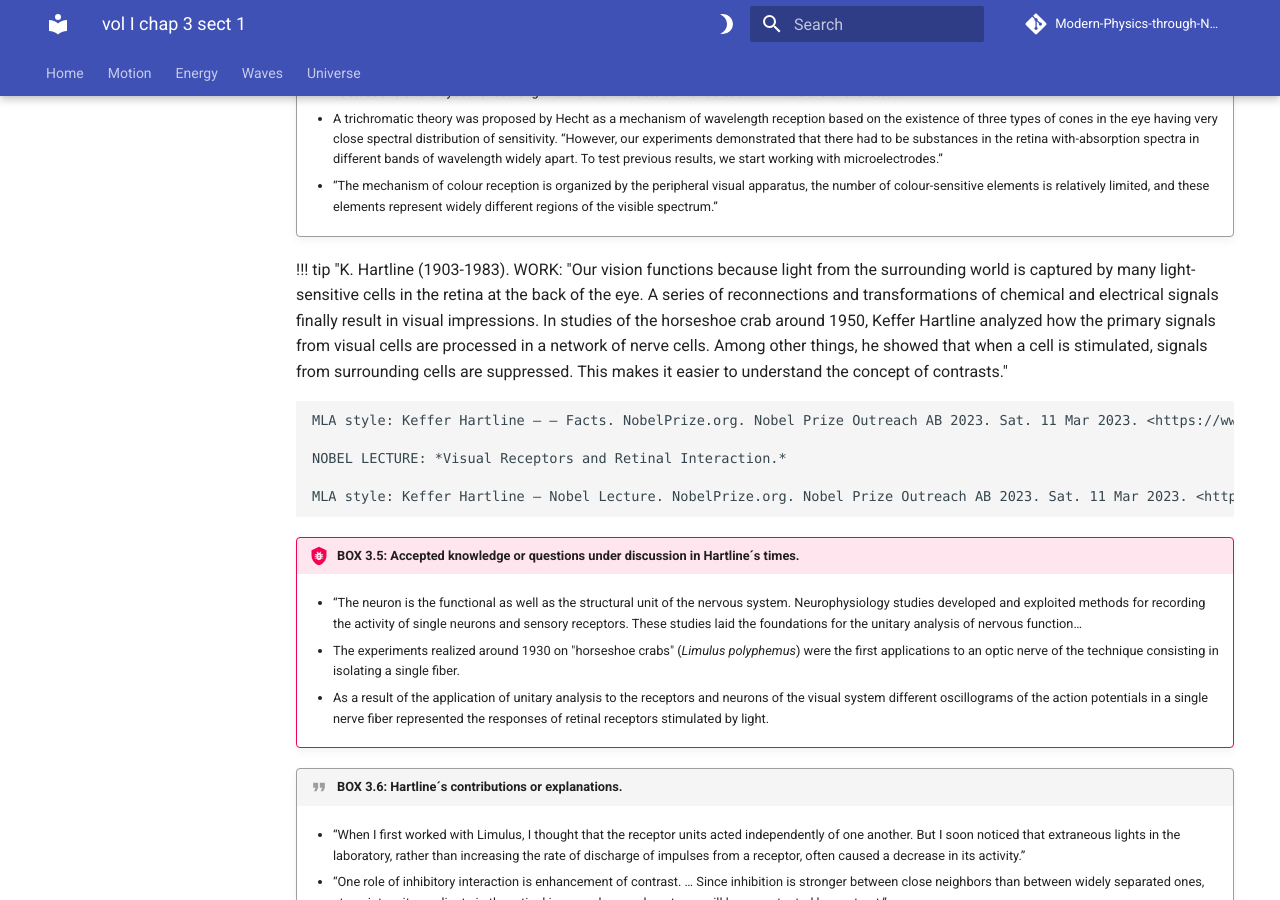
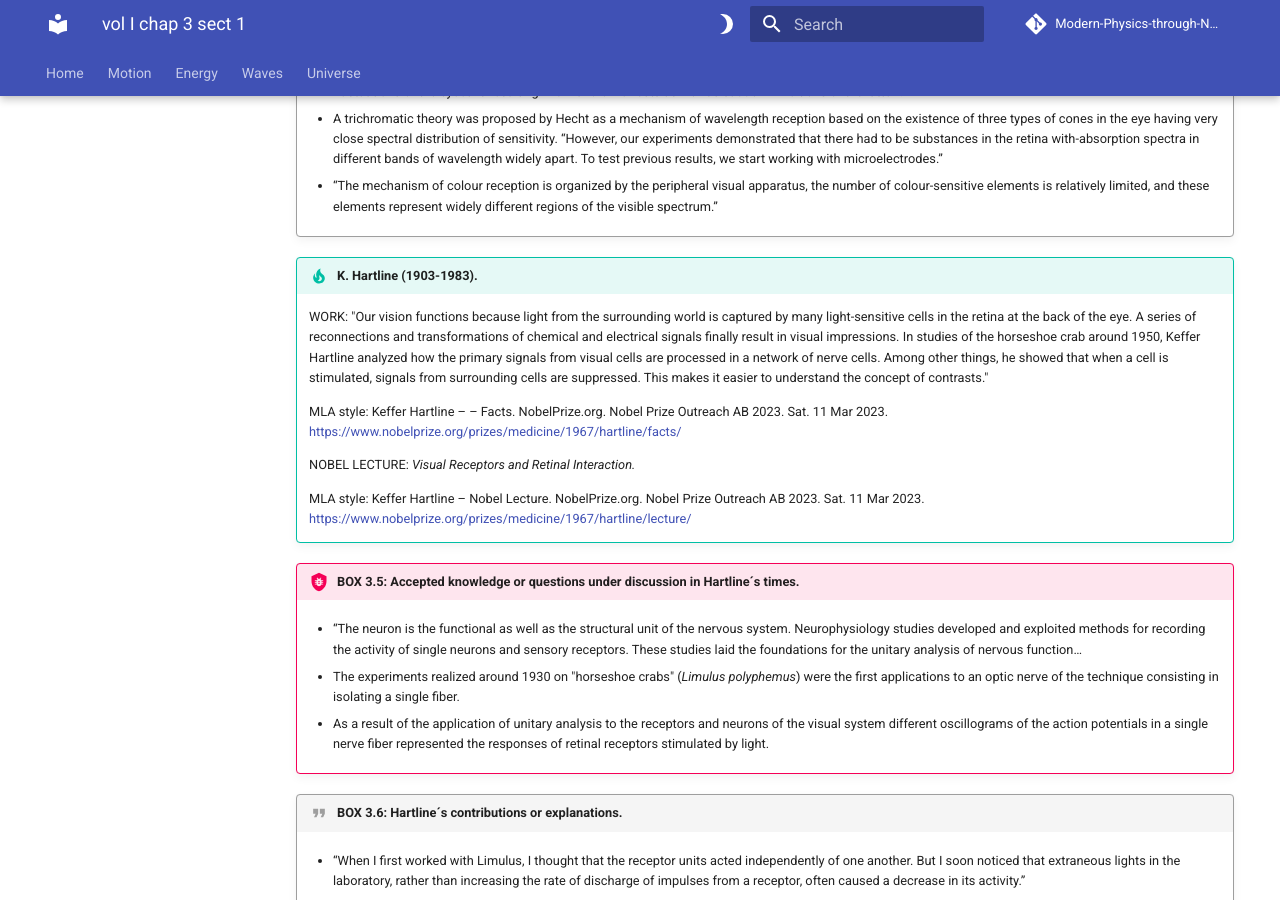
Before and after one commit to modphysnobel/modphysnobel.github.io, an MkDocs documentation site: the page built from docs/vol-I/vol-I-chap-3-sect-1.md, in a window 1280 px wide and 900 px high, scrolled down 2997 px. Built offline with MkDocs 1.6.1 and Material for MkDocs 9.7.7, drawn with Linux system fonts in a browser that asks for light colours; some web fonts are replaced; comment, search, counter and statistics services are not loaded.

Commit message:
Update vol-I-chap-3-sect-1.md

```diff
--- a/docs/vol-I/vol-I-chap-3-sect-1.md
+++ b/docs/vol-I/vol-I-chap-3-sect-1.md
@@ -98,7 +98,7 @@
 
 	- “The mechanism of colour reception is organized by the peripheral visual apparatus, the number of colour-sensitive elements is relatively limited, and these elements represent widely different regions of the visible spectrum.”
 
-!!! tip "K. Hartline (1903-1983).
+!!! tip "K. Hartline (1903-1983)."
 	WORK: "Our vision functions because light from the surrounding world is captured by many light-sensitive cells in the retina at the back of the eye. A series of reconnections and transformations of chemical and electrical signals finally result in visual impressions. In studies of the horseshoe crab around 1950, Keffer Hartline analyzed how the primary signals from visual cells are processed in a network of nerve cells. Among other things, he showed that when a cell is stimulated, signals from surrounding cells are suppressed. This makes it easier to understand the concept of contrasts."
 
 	MLA style: Keffer Hartline – – Facts. NobelPrize.org. Nobel Prize Outreach AB 2023. Sat. 11 Mar 2023. <https://www.nobelprize.org/prizes/medicine/1967/hartline/facts/>
```
